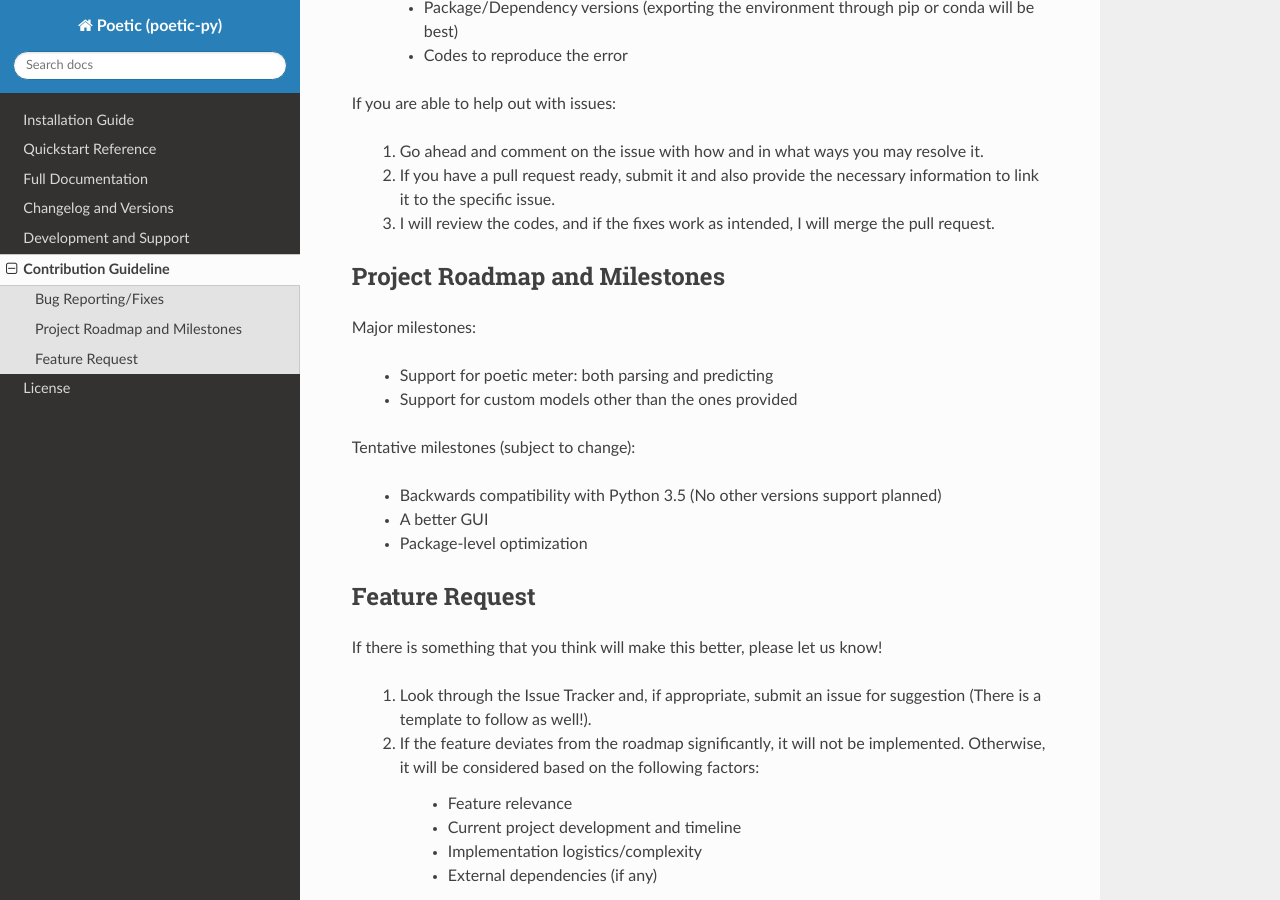
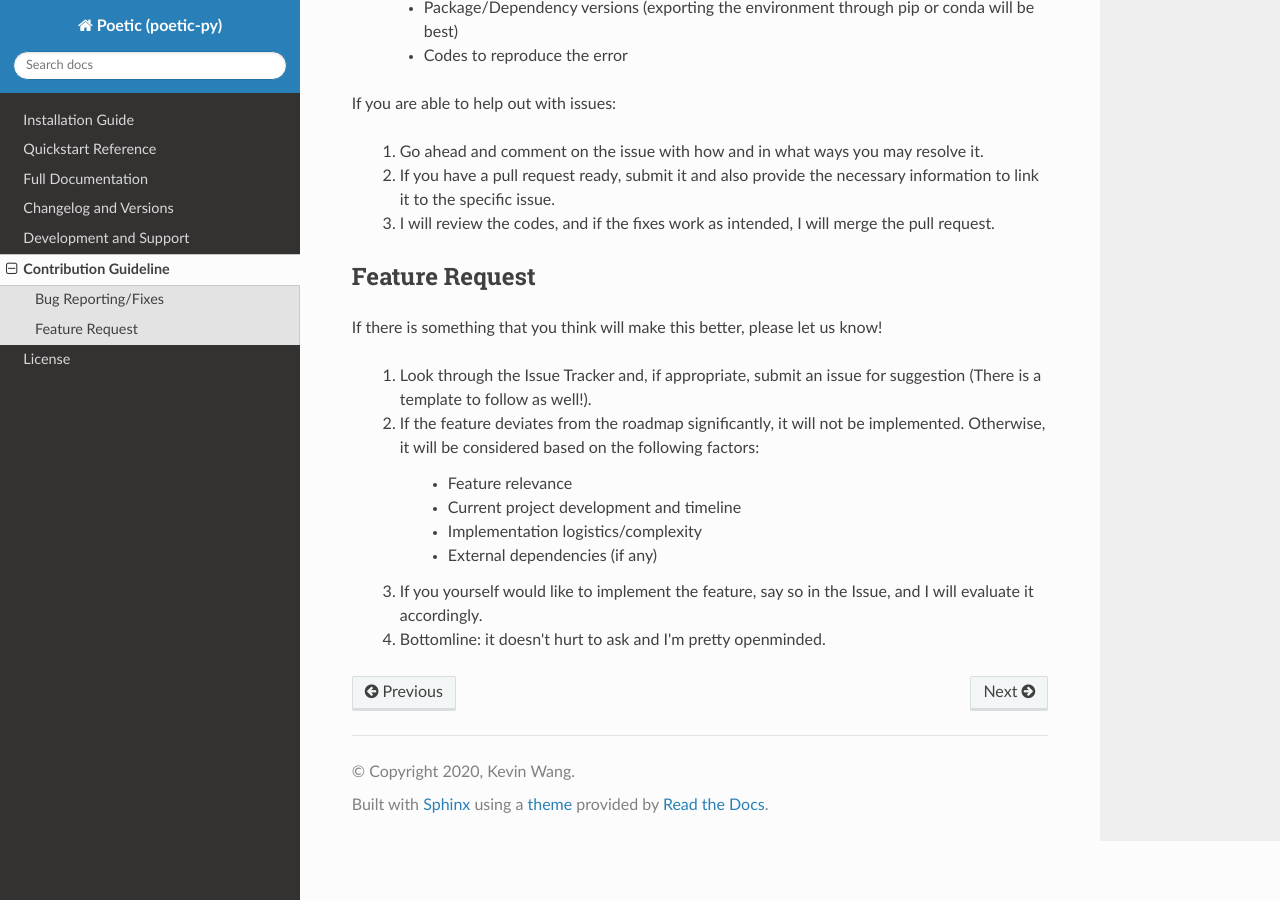
Before and after one commit to kevin931/poetic, a Sphinx documentation site: the page built from docs/source/Contributing.rst, in a window 1280 px wide and 900 px high, scrolled down 436 px. Built offline with Sphinx 7.4.7 and the Read the Docs theme 2.0.0, drawn with Linux system fonts in a browser that asks for light colours.

Commit message:
Moved roadmap to development.

```diff
--- a/docs/source/Contributing.rst
+++ b/docs/source/Contributing.rst
@@ -24,21 +24,6 @@ If you are able to help out with issues:
     3. I will review the codes, and if the fixes work as intended, I will merge the pull request.
 
 
-Project Roadmap and Milestones
--------------------------------
-
-Major milestones:
-
-    * Support for poetic meter: both parsing and predicting
-    * Support for custom models other than the ones provided
-
-Tentative milestones (subject to change):
-
-    * Backwards compatibility with Python 3.5 (No other versions support planned)
-    * A better GUI
-    * Package-level optimization
-
-
 Feature Request
 ----------------
 
```
